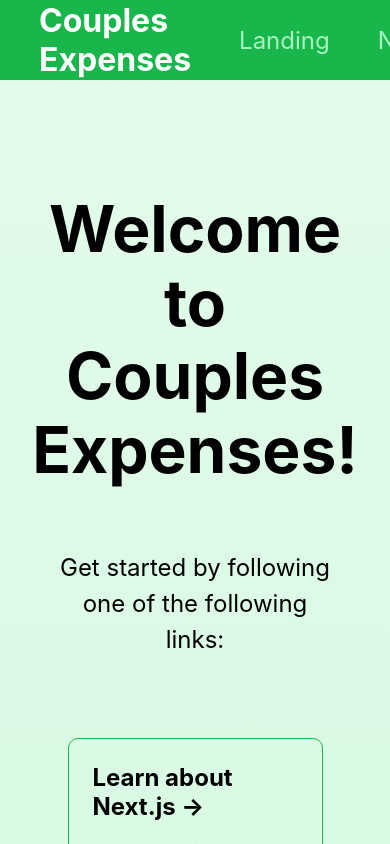
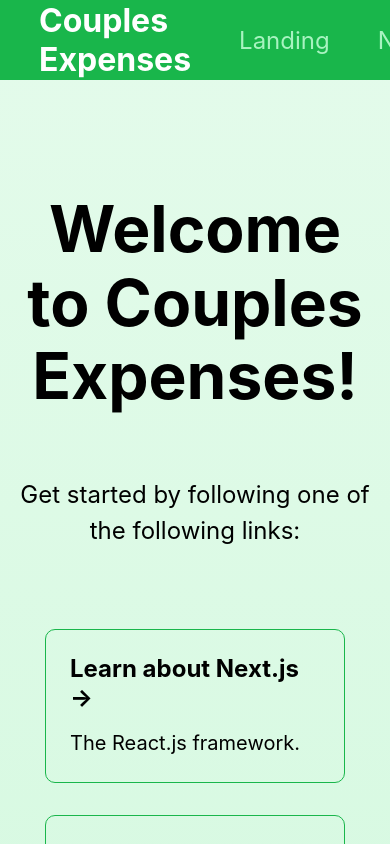
Before and after one commit to bjorntirsen/couples-expenses, a Next.js app: page / in a window 390 px wide. Shown: the top 844 px of the page. Built offline with nearby package versions, Linux system fonts and the light colour scheme.

Commit message:
:recycle: Refactor into components

```diff
--- /dev/null
+++ b/components/UI/SectionTitle.module.css
@@ -0,0 +1,16 @@
+.title {
+  margin: 0;
+  line-height: 1.15;
+  font-size: 4rem;
+}
+
+.title,
+.description {
+  text-align: center;
+}
+
+.description {
+  margin: 4rem 0;
+  line-height: 1.5;
+  font-size: 1.5rem;
+}
--- /dev/null
+++ b/components/UI/SectionTitle.tsx
@@ -0,0 +1,18 @@
+import { FC } from 'react';
+import classes from './SectionTitle.module.css';
+
+interface Props {
+  title: string;
+  subtitle: string;
+}
+
+const SectionTitle: FC<Props> = ({ title, subtitle }) => {
+  return (
+    <>
+      <h1 className={classes.title}>{title}</h1>
+      <p className={classes.description}>{subtitle}</p>
+    </>
+  );
+};
+
+export default SectionTitle;
--- /dev/null
+++ b/components/UI/SectionWrapper.module.css
@@ -0,0 +1,9 @@
+.section {
+  min-height: 100%;
+  padding: 4rem 0;
+  flex: 1;
+  display: flex;
+  flex-direction: column;
+  justify-content: center;
+  align-items: center;
+}
--- /dev/null
+++ b/components/UI/SectionWrapper.tsx
@@ -0,0 +1,8 @@
+import { FC } from 'react';
+import classes from './SectionWrapper.module.css';
+
+const SectionWrapper: FC = (props) => {
+  return <section className={classes.section}>{props.children}</section>;
+};
+
+export default SectionWrapper;
--- a/components/layout/Layout.module.css
+++ b/components/layout/Layout.module.css
@@ -8,5 +8,6 @@
   margin: 3rem auto;
   width: 90%;
   max-width: 60rem;
-  flex-grow: 1;
+  flex: 1;
+  display: flex;
 }
--- a/pages/Landing.module.css
+++ /dev/null
@@ -1,41 +0,0 @@
-.container {
-  padding: 0 2rem;
-}
-
-.main {
-  min-height: 100vh;
-  padding: 4rem 0;
-  flex: 1;
-  display: flex;
-  flex-direction: column;
-  justify-content: center;
-  align-items: center;
-}
-
-.title a {
-  color: #0070f3;
-  text-decoration: none;
-}
-
-.title a:hover,
-.title a:focus,
-.title a:active {
-  text-decoration: underline;
-}
-
-.title {
-  margin: 0;
-  line-height: 1.15;
-  font-size: 4rem;
-}
-
-.title,
-.description {
-  text-align: center;
-}
-
-.description {
-  margin: 4rem 0;
-  line-height: 1.5;
-  font-size: 1.5rem;
-}
--- a/pages/Next.module.css
+++ b/pages/Next.module.css
@@ -1,17 +1,3 @@
-.container {
-  padding: 0 2rem;
-}
-
-.main {
-  min-height: 100vh;
-  padding: 4rem 0;
-  flex: 1;
-  display: flex;
-  flex-direction: column;
-  justify-content: center;
-  align-items: center;
-}
-
 .footer {
   display: flex;
   flex: 1;
@@ -28,89 +14,7 @@
   flex-grow: 1;
 }
 
-.title a {
-  color: var(--primary-m9);
-  text-decoration: none;
-}
-
-.title a:hover,
-.title a:focus,
-.title a:active {
-  text-decoration: underline;
-}
-
-.title {
-  margin: 0;
-  line-height: 1.15;
-  font-size: 4rem;
-}
-
-.title,
-.description {
-  text-align: center;
-}
-
-.description {
-  margin: 4rem 0;
-  line-height: 1.5;
-  font-size: 1.5rem;
-}
-
-.code {
-  background: var(--primary-p8);
-  border-radius: 5px;
-  padding: 0.75rem;
-  font-size: 1.1rem;
-  font-family: Menlo, Monaco, Lucida Console, Liberation Mono, DejaVu Sans Mono,
-    Bitstream Vera Sans Mono, Courier New, monospace;
-}
-
-.grid {
-  display: flex;
-  align-items: center;
-  justify-content: center;
-  flex-wrap: wrap;
-  max-width: 800px;
-}
-
-.card {
-  margin: 1rem;
-  padding: 1.5rem;
-  text-align: left;
-  color: inherit;
-  text-decoration: none;
-  border: 1px solid var(--primary-m9);
-  border-radius: 10px;
-  transition: color 0.15s ease, border-color 0.15s ease;
-  max-width: 300px;
-}
-
-.card:hover,
-.card:focus,
-.card:active {
-  color: #0070f3;
-  border-color: #0070f3;
-}
-
-.card h2 {
-  margin: 0 0 1rem 0;
-  font-size: 1.5rem;
-}
-
-.card p {
-  margin: 0;
-  font-size: 1.25rem;
-  line-height: 1.5;
-}
-
 .logo {
   height: 1em;
   margin-left: 0.5rem;
 }
-
-@media (max-width: 600px) {
-  .grid {
-    width: 100%;
-    flex-direction: column;
-  }
-}
--- a/pages/index.tsx
+++ b/pages/index.tsx
@@ -1,13 +1,13 @@
 import type { NextPage } from 'next';
 import Head from 'next/head';
-import Image from 'next/image';
 import CardLink from '../components/UI/CardLink';
 import GridContainer from '../components/UI/GridContainer';
-import styles from './Landing.module.css';
+import SectionTitle from '../components/UI/SectionTitle';
+import SectionWrapper from '../components/UI/SectionWrapper';
 
 const Landing: NextPage = () => {
   return (
-    <section className={styles.container}>
+    <>
       <Head>
         <title>Couples Expenses</title>
         <meta
@@ -17,12 +17,11 @@ const Landing: NextPage = () => {
         <link rel='icon' href='/favicon.ico' />
       </Head>
 
-      <div className={styles.main}>
-        <h1 className={styles.title}>Welcome to Couples Expenses!</h1>
-
-        <p className={styles.description}>
-          Get started by following one of the following links:
-        </p>
+      <SectionWrapper>
+        <SectionTitle
+          title='Welcome to Couples Expenses!'
+          subtitle='Get started by following one of the following links:'
+        />
 
         <GridContainer>
           <CardLink linkTo='/next'>
@@ -35,8 +34,8 @@ const Landing: NextPage = () => {
             <p>Start using the app!</p>
           </CardLink>
         </GridContainer>
-      </div>
-    </section>
+      </SectionWrapper>
+    </>
   );
 };
 
```
Also changed, not shown: pages/expenses.tsx (+25 -3 lines), pages/next.tsx (+42 -43 lines).
